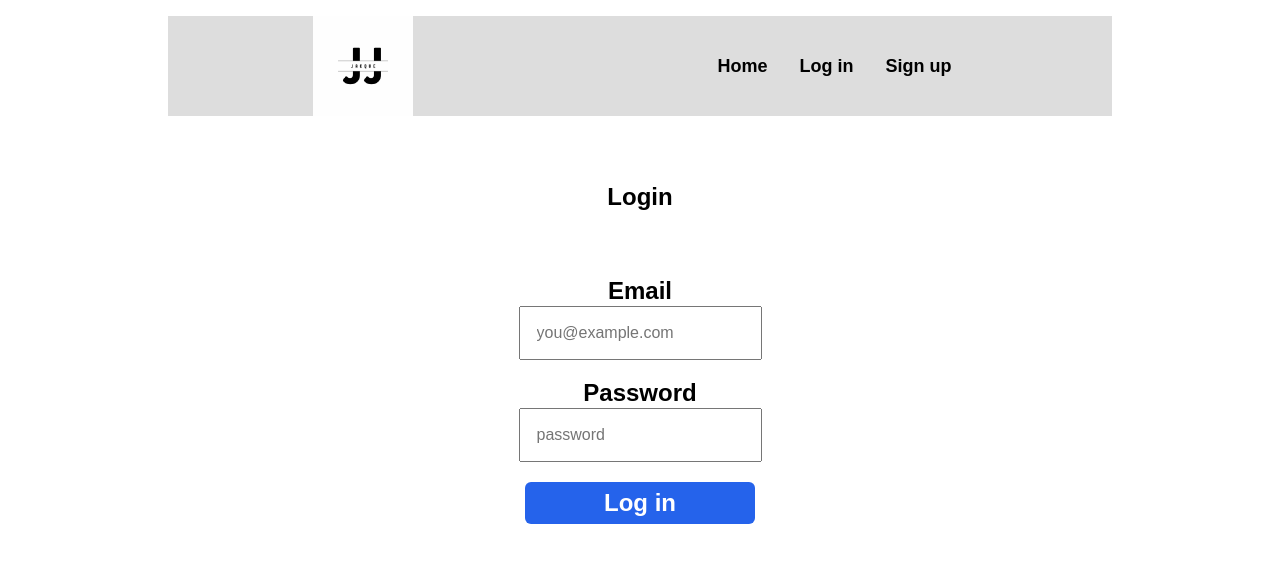
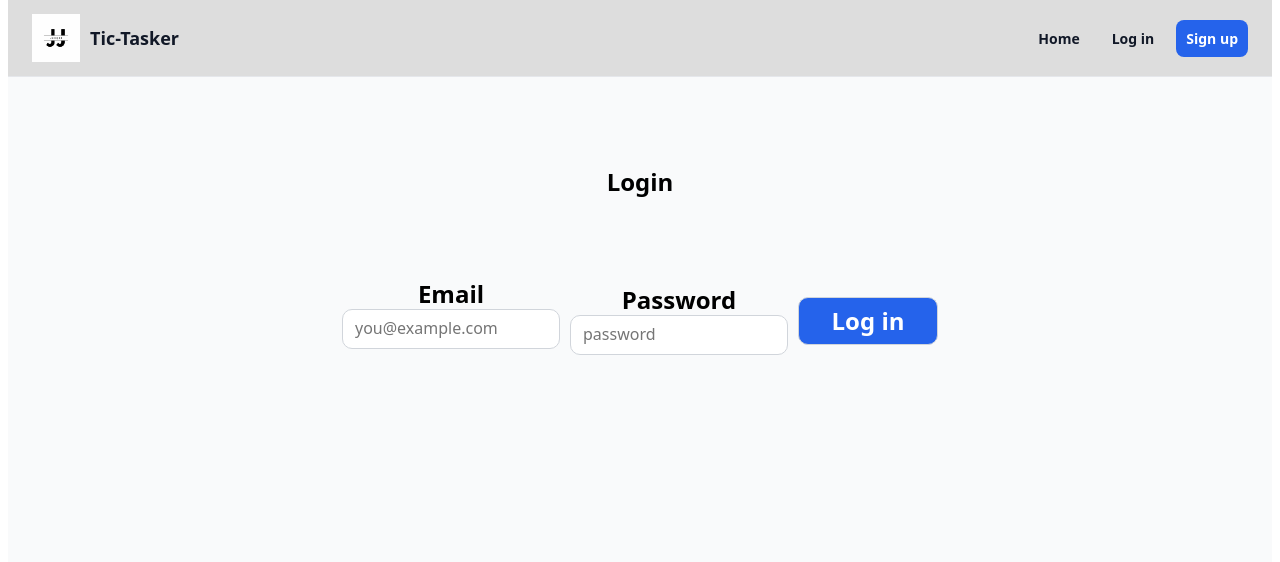
Before and after one commit to jjacque1/Full-stack-Backend, a React (Vite) app in the folder client/: page /login in a window 1280 px wide. Shown: the top 562 px of the page. Built offline with nearby package versions, Linux system fonts and the light colour scheme; no server answers.

Commit message:
Preserve #ddd navbar background while keeping responsive layout

```diff
--- a/client/src/App.css
+++ b/client/src/App.css
@@ -1,5 +1,25 @@
 .app {
-    padding: 16px 160px;
-    font-family: sans-serif;
+  min-height: 100vh;
+  font-family: system-ui, -apple-system, Segoe UI, Roboto, Arial, sans-serif;
+  background: #f9fafb;
+}
 
+.container {
+  width: 100%;
+  max-width: 1100px;
+  margin: 0 auto;
+  padding: 12px 16px;
 }
+
+/* Larger screens */
+@media (min-width: 768px) {
+  .container {
+    padding: 20px 24px;
+  }
+}
+
+@media (min-width: 1024px) {
+  .container {
+    padding: 24px 32px;
+  }
+}
--- a/client/src/App.jsx
+++ b/client/src/App.jsx
@@ -12,7 +12,7 @@ function App() {
   return (
     <div className="app">
       <Navbar />
-
+      <main className="container">
         <Routes>
           <Route path="/login" element={<Login />} />
           <Route path="/signup" element={<Signup />} />
@@ -21,6 +21,7 @@ function App() {
 
           <Route path="/" element={<Home />} />
         </Routes>
+      </main>
     </div>
   );
 }
--- a/client/src/components/Navbar.css
+++ b/client/src/components/Navbar.css
@@ -1,19 +1,98 @@
+/* Navbar container */
 .nav {
-    display: flex;
-    justify-content: space-around;
-    align-items: center;
-    background-color: #ddd;
+  position: sticky;
+  top: 0;
+  z-index: 20;
+
+  display: flex;
+  align-items: center;
+  justify-content: space-between;
+
+  padding: 12px 16px;
+  background: #ddd;
+  border-bottom: 1px solid #e5e7eb;
 }
-.link {
-    margin: 16px;
-    text-decoration: none;
-    list-style-type: none;
-    color: black;
-    font-size: 18px;
-    font-weight: bold;
+
+/* Brand */
+.brand {
+  display: flex;
+  align-items: center;
+  gap: 10px;
+  text-decoration: none;
+  color: #111827;
 }
 
 .logo {
-    height: 100px;
-    width: 100px;
+  width: 40px;
+  height: 40px;
+  object-fit: contain;
 }
+
+.brand-text {
+  font-weight: 800;
+  font-size: 16px;
+}
+
+/* Nav links row */
+.nav-links {
+  display: flex;
+  align-items: center;
+  gap: 12px; /* 🔑 keeps everything side by side */
+}
+
+/* Links */
+.nav-link {
+  text-decoration: none;
+  color: #111827;
+  font-weight: 700;
+  font-size: 14px;
+  padding: 8px 10px;
+  border-radius: 8px;
+}
+
+.nav-link:hover {
+  background: #f3f4f6;
+}
+
+/* Primary action (Sign up) */
+.nav-link--primary {
+  background: #2563eb;
+  color: white;
+}
+
+.nav-link--primary:hover {
+  background: #1d4ed8;
+}
+
+/* Logout button */
+.nav-btn {
+  border: 1px solid #d1d5db;
+  background: #ffffff;
+  color: #111827;
+
+  padding: 8px 10px;
+  border-radius: 8px;
+  cursor: pointer;
+  font-weight: 700;
+  font-size: 14px;
+}
+
+.nav-btn:hover {
+  background: #f3f4f6;
+}
+
+/* Tablet+ spacing */
+@media (min-width: 768px) {
+  .nav {
+    padding: 14px 24px;
+  }
+
+  .brand-text {
+    font-size: 18px;
+  }
+
+  .logo {
+    width: 48px;
+    height: 48px;
+  }
+}
--- a/client/src/components/Navbar.jsx
+++ b/client/src/components/Navbar.jsx
@@ -2,7 +2,7 @@ import { useContext } from "react";
 import { Link, useNavigate } from "react-router-dom";
 import { AuthContext } from "../context/authContext";
 import "./Navbar.css";
-import logo from "../assets/JJ.logo.PNG"
+import logo from "../assets/JJ.logo.PNG";
 
 function Navbar() {
   const navigate = useNavigate();
@@ -10,21 +10,25 @@ function Navbar() {
 
   return (
     <nav className="nav">
-      <div className="logo-wrapper">
-        <img className="logo" src={logo} alt="personal logo" />
-      </div>
-      <div className="link-container">
-        <Link className="link" to="/">
+      {/* Brand */}
+      <Link to="/" className="brand">
+        <img className="logo" src={logo} alt="Tic-Tasker logo" />
+        <span className="brand-text">Tic-Tasker</span>
+      </Link>
+
+      {/* Links – always side by side */}
+      <div className="nav-links">
+        <Link className="nav-link" to="/">
           Home
         </Link>
 
-        <span>
         {isLoggedIn ? (
           <>
-              <Link className="link" to="/dashboard">
+            <Link className="nav-link" to="/dashboard">
               Dashboard
-              </Link>{" "}
+            </Link>
             <button
+              className="nav-btn"
               onClick={() => {
                 logout();
                 navigate("/login");
@@ -35,15 +39,14 @@ function Navbar() {
           </>
         ) : (
           <>
-              <Link className="link" to="/login">
+            <Link className="nav-link" to="/login">
               Log in
             </Link>
-              <Link className="link" to="/signup">
+            <Link className="nav-link nav-link--primary" to="/signup">
               Sign up
             </Link>
           </>
         )}
-        </span>
       </div>
     </nav>
   );
--- a/client/src/components/Projects.css
+++ b/client/src/components/Projects.css
@@ -1,146 +1,251 @@
-/* Overall container */
+/* -----------------------------
+   Mobile-first Projects styles
+------------------------------ */
+
 section {
-  max-width: 700px;
-  margin: 0 auto; /* centers horizontally */
-  padding: 2rem;
-  text-align: center;
+  width: 100%;
+  max-width: 900px;
+  margin: 0 auto;
+  padding: 16px;
 }
 
-/* Headings */
+/* Typography */
+h1,
 h2,
 h3 {
-  margin-bottom: 1rem;
+  margin: 0 0 10px;
+  text-align: left;
 }
 
-/* Forms */
+p {
+  margin: 8px 0;
+  text-align: left;
+}
+
+/* -----------------------------
+   Forms
+------------------------------ */
+
 form {
   display: flex;
-  justify-content: center;
-  gap: 0.5rem;
-  margin-bottom: 1.5rem;
+  flex-direction: column; /* ✅ mobile: stack */
+  gap: 10px;
+  margin: 12px 0 18px;
 }
 
-input[type="text"] {
-  padding: 0.5rem 0.75rem;
-  width: 60%;
-  max-width: 300px;
-  border: 1px solid #ccc;
-  border-radius: 6px;
+input[type="text"],
+input[type="email"],
+input[type="password"] {
+  width: 100%;
+  padding: 10px 12px;
+  border: 1px solid #d1d5db;
+  border-radius: 10px;
+  background: #fff;
+  outline: none;
 }
 
 button {
-  padding: 0.5rem 1rem;
-  border: none;
-  border-radius: 6px;
-  background-color: #2563eb; /* blue */
+  width: 100%;
+  padding: 10px 12px;
+  border: 1px solid #d1d5db;
+  border-radius: 10px;
+  background: #2563eb;
   color: white;
   cursor: pointer;
+  font-weight: 700;
 }
 
 button:disabled {
   background-color: #9ca3af;
+  border-color: #9ca3af;
   cursor: not-allowed;
 }
 
-/* Project list */
+/* -----------------------------
+   Project list
+------------------------------ */
+
 ul {
   list-style: none;
   padding: 0;
-  margin: 1rem 0;
+  margin: 10px 0;
   display: flex;
   flex-direction: column;
-  align-items: center;
-  gap: 0.5rem;
+  gap: 10px;
 }
 
 li {
   width: 100%;
-  display: flex;
-  justify-content: center;
 }
 
-/* Project buttons */
-li button {
+/* Project row: mobile wraps nicely */
+.project-row {
+  display: flex;
+  flex-direction: column; /* ✅ mobile: stack buttons */
+  gap: 10px;
   width: 100%;
-  max-width: 350px;
-  background-color: #f3f4f6;
+  padding: 12px;
+  border: 1px solid #e5e7eb;
+  border-radius: 12px;
+  background: #fff;
+}
+
+.project-select {
+  width: 100%;
+  background: #f3f4f6;
+  color: #111827;
+  border: 1px solid #d1d5db;
+  text-align: left;
+}
+
+.project-view {
+  width: 100%;
+  background: #ffffff;
   color: #111827;
   border: 1px solid #d1d5db;
 }
 
-li button:hover {
-  background-color: #e5e7eb;
+.project-select:hover,
+.project-view:hover {
+  background: #e5e7eb;
 }
 
-/* Selected project details */
-div p {
-  margin: 0.25rem 0;
-}
-
-/* Tasks */
-h3 {
-  margin-top: 2rem;
-}
-
-ul li {
-  padding: 0.5rem;
-}
-
-/* Status text */
-li span {
-  font-size: 0.85rem;
-  color: #16a34a;
-}
-
-/* Messages */
-p {
-  margin: 0.75rem 0;
-}
-
-.project-row {
-  display: flex;
-  justify-content: center;
-  gap: 0.5rem;
-  width: 100%;
-}
-
-.project-select {
-  flex: 1;
-  max-width: 280px;
-}
-
-.project-view {
-  width: 90px;
-}
+/* -----------------------------
+   Selected project details card
+------------------------------ */
 
 .project-details {
-  margin-top: 1.25rem;
+  margin-top: 14px;
+  padding: 14px;
+  border: 1px solid #e5e7eb;
+  border-radius: 14px;
+  background: #fff;
 }
 
 .project-edit-form {
   display: flex;
   flex-direction: column;
-  align-items: center;
-  gap: 0.5rem;
-  margin: 1rem 0 2rem;
-}
-
-.project-edit-form input {
-  width: 100%;
-  max-width: 420px;
-  padding: 0.5rem 0.75rem;
-  border: 1px solid #ccc;
-  border-radius: 6px;
+  gap: 10px;
+  margin: 10px 0 16px;
 }
 
 .project-edit-actions {
   display: flex;
-  gap: 0.5rem;
-  justify-content: center;
-  margin-top: 0.25rem;
+  flex-direction: column; /* ✅ mobile: stack Save/Delete */
+  gap: 10px;
+  width: 100%;
 }
 
 .danger {
   background: #dc2626;
-  color: white;
+  border-color: #dc2626;
 }
+
+/* -----------------------------
+   Tasks
+------------------------------ */
+
+.task-list {
+  display: flex;
+  flex-direction: column;
+  gap: 10px;
+}
+
+.task-item {
+  display: flex;
+  flex-direction: column; /* ✅ mobile: stack title + status */
+  gap: 8px;
+  padding: 12px;
+  border: 1px solid #e5e7eb;
+  border-radius: 12px;
+  background: #f8f9fa;
+}
+
+.task-title {
+  font-weight: 700;
+  color: #111827;
+  word-break: break-word;
+}
+
+.task-status {
+  width: fit-content;
+  padding: 4px 10px;
+  border-radius: 999px;
+  font-size: 12px;
+  font-weight: 800;
+  text-transform: lowercase;
+  border: 1px solid #e5e7eb;
+  background: #fff;
+}
+
+/* status colors */
+.task-status.done {
+  background: #d4edda;
+  border-color: #c3e6cb;
+}
+
+.task-status.in-progress {
+  background: #fff3cd;
+  border-color: #ffeeba;
+}
+
+.task-status.to-do {
+  background: #e2e3e5;
+  border-color: #d6d8db;
+}
+
+/* -----------------------------
+   Tablet+ styles
+------------------------------ */
+
+@media (min-width: 640px) {
+  section {
+    padding: 20px;
+  }
+
+  /* Create project form: input + button side-by-side */
+  form {
+    flex-direction: row;
+    align-items: center;
+  }
+
+  form input[type="text"] {
+    flex: 1;
+  }
+
+  form button {
+    width: auto;
+    min-width: 140px;
+  }
+
+  /* Project row: name + view side-by-side */
+  .project-row {
+    flex-direction: row;
+    align-items: center;
+    justify-content: space-between;
+  }
+
+  .project-select {
+    flex: 1;
+  }
+
+  .project-view {
+    width: 110px;
+  }
+
+  /* Edit actions: Save/Delete side-by-side */
+  .project-edit-actions {
+    flex-direction: row;
+  }
+
+  .project-edit-actions button {
+    width: auto;
+  }
+
+  /* Task row: title + status side-by-side */
+  .task-item {
+    flex-direction: row;
+    align-items: center;
+    justify-content: space-between;
+  }
+}
--- a/client/src/components/Projects.jsx
+++ b/client/src/components/Projects.jsx
@@ -295,12 +295,18 @@ export default function ProjectsPanel() {
               )}
 
               {!tasksLoading && tasks.length > 0 && (
-                <ul>
+                <ul className="task-list">
                   {tasks.map((task) => (
-                    <li key={task._id}>
-                      {task.title} {task.status === "Done" && "(done)"}
-                      {task.status === "In Progress" && "(in progress)"}
-                      {task.status === "To Do" && "(to do)"}
+                    <li key={task._id} className="task-item">
+                      <span className="task-title">{task.title}</span>
+
+                      <span
+                        className={`task-status ${task.status
+                          .replace(" ", "-")
+                          .toLowerCase()}`}
+                      >
+                        {task.status}
+                      </span>
                     </li>
                   ))}
                 </ul>
--- a/client/src/pages/ProjectPage.jsx
+++ b/client/src/pages/ProjectPage.jsx
@@ -194,7 +194,7 @@ export default function ProjectPage() {
 
           <input
             type="text"
-            placeholder="Task description (optional)"
+            placeholder="description (optional)"
             value={newTaskDescription}
             onChange={(e) => setNewTaskDescription(e.target.value)}
           />
```
Lines whose indentation alone changed are shown as unchanged.
